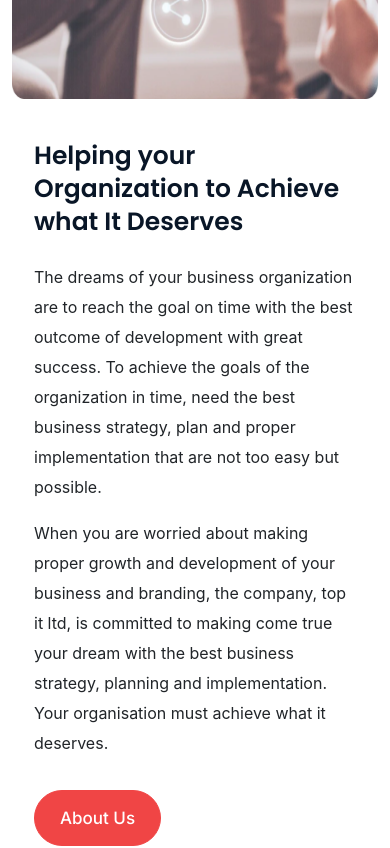
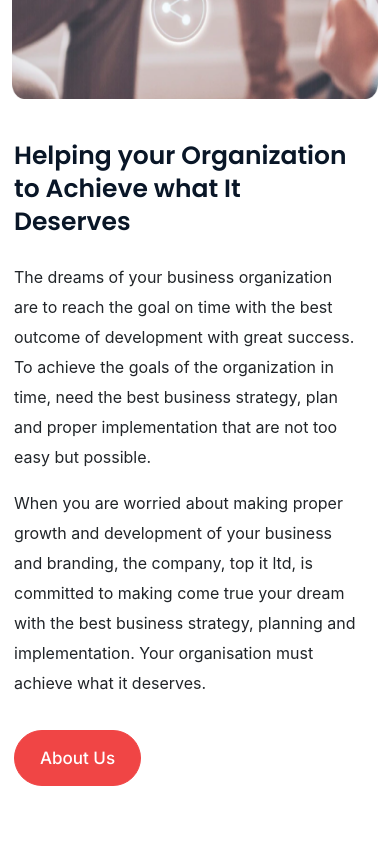
Before and after one commit to Shorif4321/Top-it-landing-page-by-React, a React (Create React App) app: page / in a window 390 px wide. Shown: the part 5940-6788 px from the top of the page. Built offline with nearby package versions, Linux system fonts and the light colour scheme.

Commit message:
aaallala

```diff
--- a/src/Components/Home/HelpContent/HelpContent.css
+++ b/src/Components/Home/HelpContent/HelpContent.css
@@ -1,3 +1,6 @@
+.help{
+    padding-left: 60px;
+}
 .help-image {
     width: 527px;
     height: 519.49px;
@@ -29,7 +32,7 @@
         height: 400px;
     } */
     .help{
-        padding: 0px 22px 0px 22px;
+        padding: 0px 22px 0px 2px;
     }
     .help-head {
         font-weight: 600;
@@ -53,7 +56,7 @@
 
     }
     .help{
-        padding: 0px 22px 0px 22px;
+        padding: 0px 22px 0px 2px;
     }
     .help-head {
         font-weight: 600;
```
Also changed, not shown: 1 other file (tests, documents, lock files or other folders).
